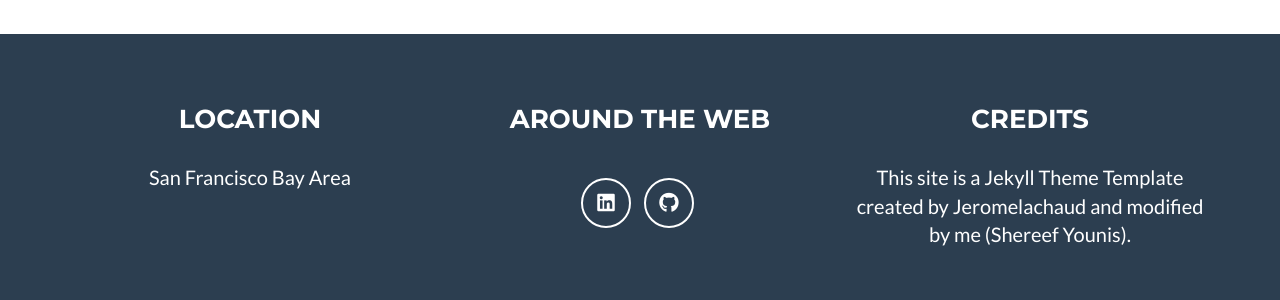
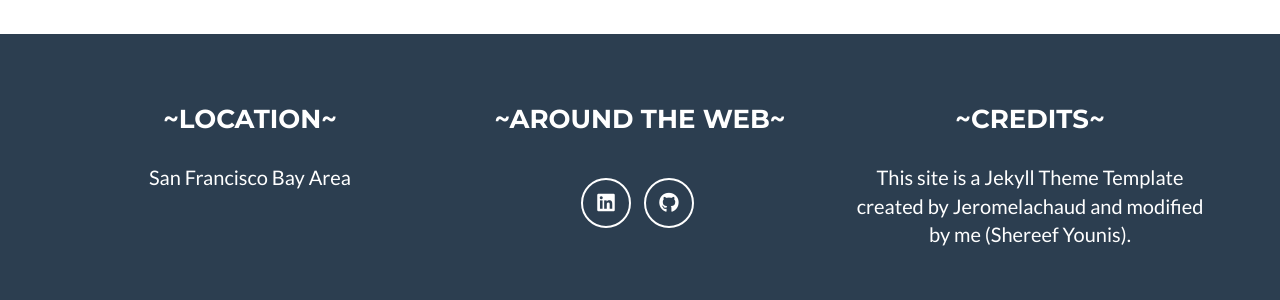
Before and after one commit to shereefyounis/Shereef-Younis-Portfolio, a Jekyll site: the page built from _posts/2014-07-18-project-1.markdown, in a window 1280 px wide and 900 px high, scrolled down 2492 px. Shown: the part 519-819 px from the top of the window. Built offline with Jekyll 4.4.1, drawn with Linux system fonts in a browser that asks for light colours.

```diff
--- a/_config.yml
+++ b/_config.yml
@@ -33,9 +33,9 @@ color:
 # Footer settings
 footer:
   copyright: Shereef Younis
-  location: Location
-  social: Around the Web
-  credits: Credits
+  location: ~Location~
+  social: ~Around the Web~
+  credits: ~Credits~
 
 # Social networks usernames (many more available: google-plus, flickr, dribbble, pinterest, instagram, tumblr, linkedin, etc.)
 social:
```
